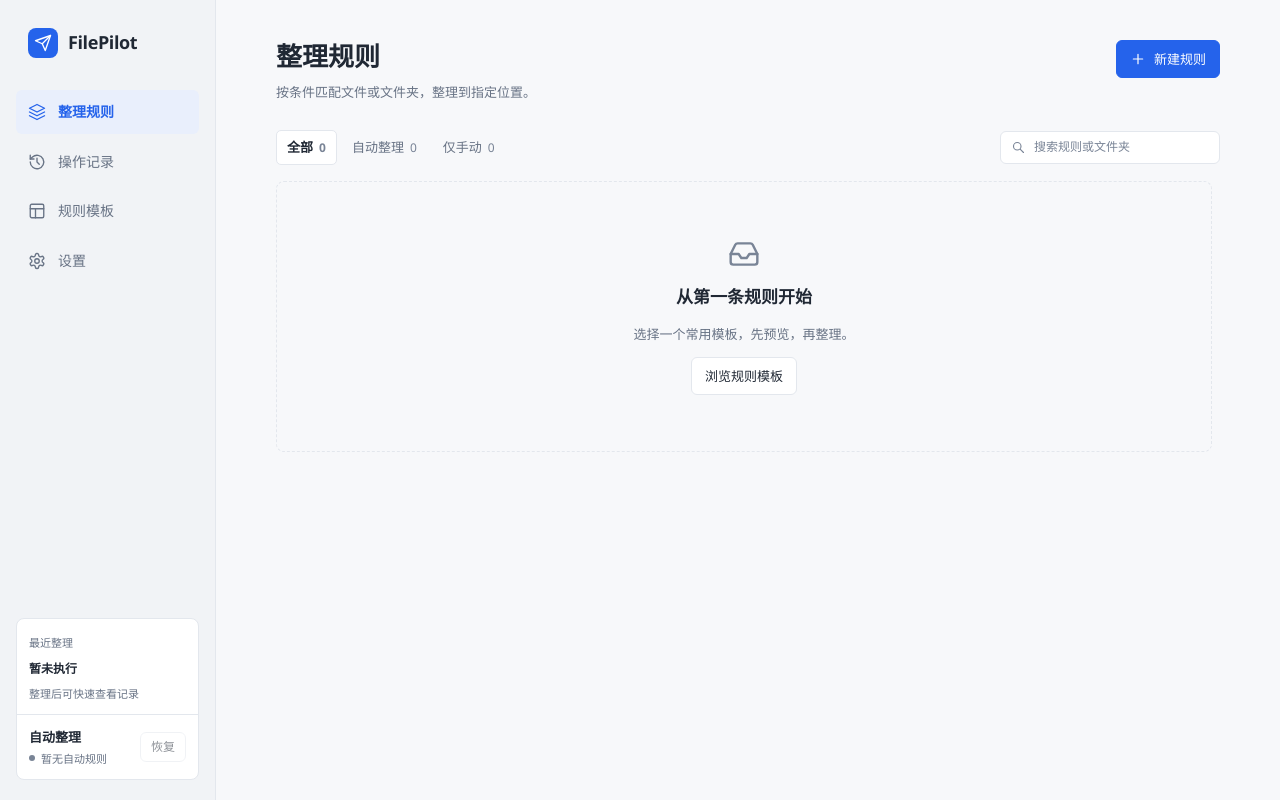
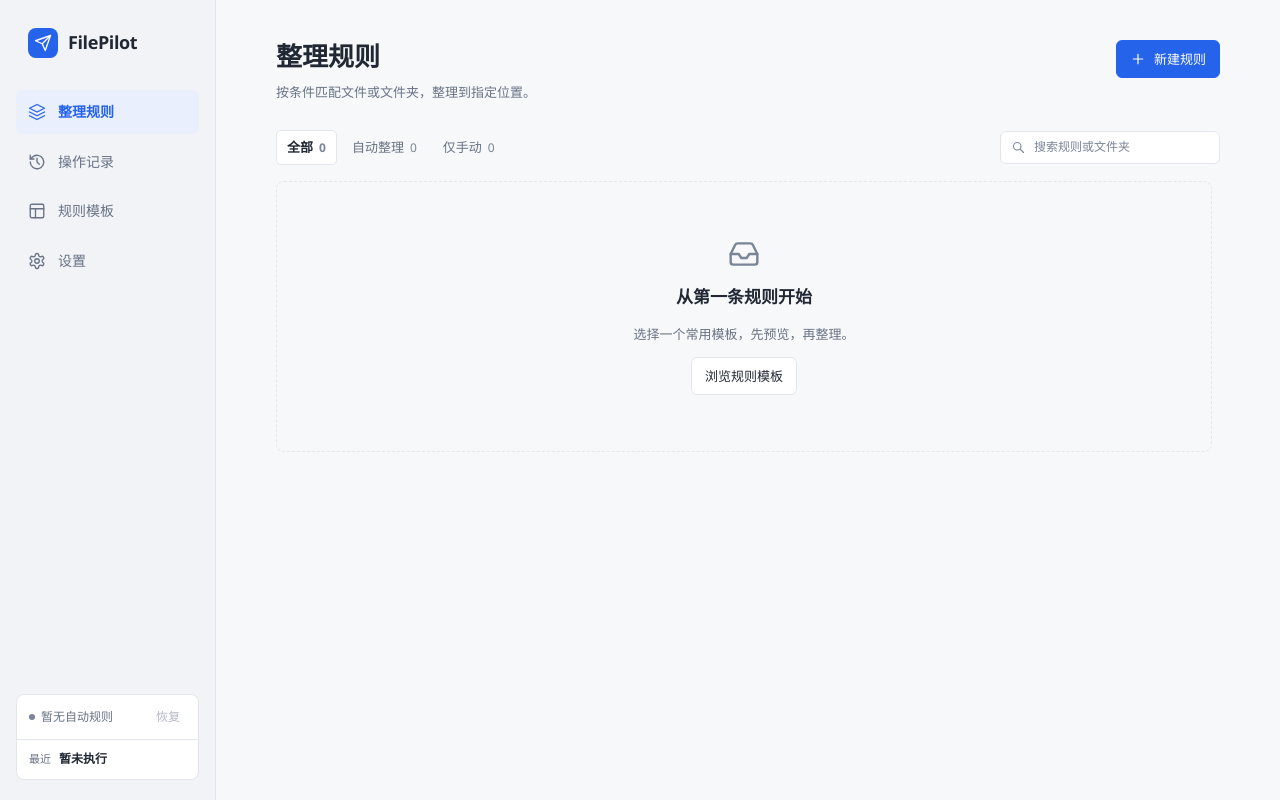
Before and after one commit to sereland/filepilot, a React (Vite) app: page / in a window 1280 px wide. Built offline with nearby package versions, Linux system fonts and the light colour scheme.

Commit message:
Compact sidebar monitoring and latest execution status

```diff
--- a/src/App.css
+++ b/src/App.css
@@ -35,23 +35,21 @@ input:hover,select:hover { border-color:var(--soft); }
 .nav-item.active { background:var(--tint); color:var(--brand); font-weight:600; }
 .sidebar-footer { margin-top:auto; padding-top:24px; }
 .sidebar-status-panel { border:1px solid var(--line); border-radius:8px; background:var(--surface); overflow:hidden; }
-.recent-run { display:block; width:100%; padding:12px; text-align:left; color:var(--ink); border:0; background:transparent; }
+.recent-run { display:block; width:100%; padding:10px 12px; text-align:left; color:var(--ink); border:0; border-top:1px solid var(--line); background:transparent; }
 .recent-run-link:hover { background:var(--hover); }
-.recent-run-header { display:flex; justify-content:space-between; align-items:baseline; gap:6px; }
-.recent-run-heading, .recent-run-time { font-size:11px; color:var(--muted); }
-.recent-run-time { text-align:right; }
-.recent-run-name { display:block; margin:7px 0 6px; font-size:12px; font-weight:600; white-space:nowrap; overflow:hidden; text-overflow:ellipsis; }
+.recent-run-link:focus-visible { outline-offset:-3px; }
+.recent-run-header { display:flex; align-items:baseline; gap:8px; }
+.recent-run-heading { flex-shrink:0; font-size:11px; color:var(--muted); }
+.recent-run-name { display:block; min-width:0; font-size:12px; font-weight:600; white-space:nowrap; overflow:hidden; text-overflow:ellipsis; }
 .recent-run-link:hover .recent-run-name { color:var(--brand); }
-.recent-run-meta { display:flex; align-items:center; flex-wrap:wrap; gap:5px; font-size:11px; color:var(--muted); }
-.recent-run-status { padding:1px 4px; border-radius:3px; background:var(--hover); font-size:10px; }
+.recent-run-meta { display:flex; align-items:center; flex-wrap:wrap; gap:4px; margin-top:4px; font-size:11px; color:var(--muted); }
+.recent-run-status { display:block; margin-top:4px; color:var(--muted); font-size:11px; }
 .recent-run-status.failure { color:var(--danger); }
-.sidebar-status-panel .monitor-card { border:0; border-top:1px solid var(--line); border-radius:0; background:transparent; }
-.monitor-card { display:grid; grid-template-columns:minmax(0,1fr) auto; align-items:center; gap:10px; border:1px solid var(--line); border-radius:8px; padding:12px; background:var(--surface); }
-.monitor-title { font-size:13px; font-weight:600; }
-.monitor-state { display:flex; align-items:center; gap:6px; margin-top:3px; color:var(--muted); font-size:11px; }
+.monitor-card { display:grid; grid-template-columns:minmax(0,1fr) auto; align-items:center; gap:6px; border:0; padding:8px 10px 8px 12px; background:transparent; }
+.monitor-state { display:flex; align-items:center; gap:6px; color:var(--muted); font-size:12px; }
 .status-dot { width:6px; height:6px; border-radius:50%; background:var(--soft); flex-shrink:0; }
 .status-dot.on { background:var(--brand); }
-.monitor-button { padding:5px 9px; }
+.monitor-button { min-height:26px; padding:4px 6px; font-size:11px; }
 .monitor-error { grid-column:1/-1; color:var(--danger); font-size:12px; overflow-wrap:anywhere; }
 .monitor-error .text-btn { display:block; padding:6px 0; color:var(--danger); }
 .content { flex:1; min-width:0; padding:40px 48px 32px; overflow:auto; }
--- a/src/App.tsx
+++ b/src/App.tsx
@@ -111,8 +111,8 @@ export default function App() {
       <div className="brand"><span className="brand-tile"><IconBrand /></span><span className="brand-name">FilePilot</span></div>
       <nav aria-label="主导航">{nav.map((item) => <button key={item.tab} className={"nav-item" + (tab === item.tab ? " active" : "")} aria-current={tab === item.tab ? "page" : undefined} onClick={() => { if (item.tab === "oplog") showLogs(); else setTab(item.tab); }}><item.icon />{item.label}</button>)}</nav>
       <div className="sidebar-footer"><div className="sidebar-status-panel">
+        <MonitoringStatus monitoring={monitoring} active={active} busy={monitorBusy} error={monitorError} onToggle={() => { void toggleMonitoring(); }} onCheckRules={() => { setTab("rules"); setMonitorError(""); }} />
         <RecentExecution summary={latestExecution} onOpen={showLogs} />
-        <MonitoringStatus monitoring={monitoring} active={active} busy={monitorBusy} error={monitorError} onToggle={() => { void toggleMonitoring(); }} onCheckRules={() => { setTab("rules"); setMonitorError(""); }} />
       </div></div>
     </aside>
     <main className={"content" + (tab === "rules" || tab === "oplog" ? " content-fixed" : "")}>
--- a/src/components/MonitoringStatus.tsx
+++ b/src/components/MonitoringStatus.tsx
@@ -6,11 +6,8 @@ interface Props {
 export default function MonitoringStatus({ monitoring, active, busy, error, onToggle, onCheckRules }: Props) {
   const action = monitoring ? "暂停自动整理" : "恢复自动整理";
   return <div className="monitor-card">
-    <div className="monitor-info">
-      <div className="monitor-title">自动整理</div>
-      <div className="monitor-state" role="status"><span className={"status-dot" + (monitoring ? " on" : "")} />{monitoring ? "运行中" : active ? "已暂停" : "暂无自动规则"}</div>
-    </div>
-    <button className="btn btn-secondary btn-small monitor-button" aria-label={action} title={!monitoring && !active ? "请先为一条规则开启自动整理" : action} disabled={busy || (!monitoring && !active)} onClick={onToggle}>{busy ? "处理中…" : monitoring ? "暂停" : "恢复"}</button>
+    <div className="monitor-state" role="status"><span className={"status-dot" + (monitoring ? " on" : "")} />{monitoring ? "自动整理中" : active ? "自动整理已暂停" : "暂无自动规则"}</div>
+    <button className="text-btn monitor-button" aria-label={action} title={!monitoring && !active ? "请先为一条规则开启自动整理" : action} disabled={busy || (!monitoring && !active)} onClick={onToggle}>{busy ? "处理中…" : monitoring ? "暂停" : "恢复"}</button>
     {error && <div className="monitor-error" role="alert"><span>{error}</span><button className="text-btn" onClick={onCheckRules}>检查规则</button></div>}
   </div>;
 }
--- a/src/components/RecentExecution.tsx
+++ b/src/components/RecentExecution.tsx
@@ -6,9 +6,7 @@ export default function RecentExecution({ summary, onOpen }: {
   summary: ExecutionSummary | null | undefined; onOpen: (batchId: string) => void;
 }) {
   if (!summary) return <div className="recent-run recent-run-empty">
-    <span className="recent-run-heading">最近整理</span>
-    <span className="recent-run-name">{summary === undefined ? "执行状态未加载" : "暂未执行"}</span>
-    <span className="recent-run-meta">整理后可快速查看记录</span>
+    <span className="recent-run-header"><span className="recent-run-heading">最近</span><span className="recent-run-name">{summary === undefined ? "执行状态未加载" : "暂未执行"}</span></span>
   </div>;
   const time = formatExecutionTime(summary.timestamp);
   const count = countLabel(summary.fileCount + summary.directoryCount, summary.directoryCount);
@@ -18,8 +16,8 @@ export default function RecentExecution({ summary, onOpen }: {
   return <button className="recent-run recent-run-link" onClick={() => onOpen(summary.batchId)}
     aria-label={`查看最近一次整理记录：${time}，${summary.ruleName}，${details}，${status}`}
     title={`${summary.ruleName}\n${time} · ${details} · ${status}\n点击查看对应批次记录`}>
-    <span className="recent-run-header"><span className="recent-run-heading">最近整理</span><span className="recent-run-time">{time}</span></span>
-    <span className="recent-run-name">{summary.ruleName}</span>
-    <span className="recent-run-meta"><span>{details}</span><span className={"recent-run-status" + (failure ? " failure" : "")}>{status}</span></span>
+    <span className="recent-run-header"><span className="recent-run-heading">最近</span><span className="recent-run-name">{summary.ruleName}</span></span>
+    <span className="recent-run-meta"><span>{time}</span><span aria-hidden="true">·</span><span>{count}</span></span>
+    {(summary.status !== "completed" || summary.warningCount > 0) && <span className={"recent-run-status" + (failure ? " failure" : "")}>{status}{summary.failedCount && summary.status !== "failed" ? ` · ${summary.failedCount} 项失败` : ""}</span>}
   </button>;
 }
```
Also changed, not shown: design/UI_FINAL.md (+3 -2 lines).
